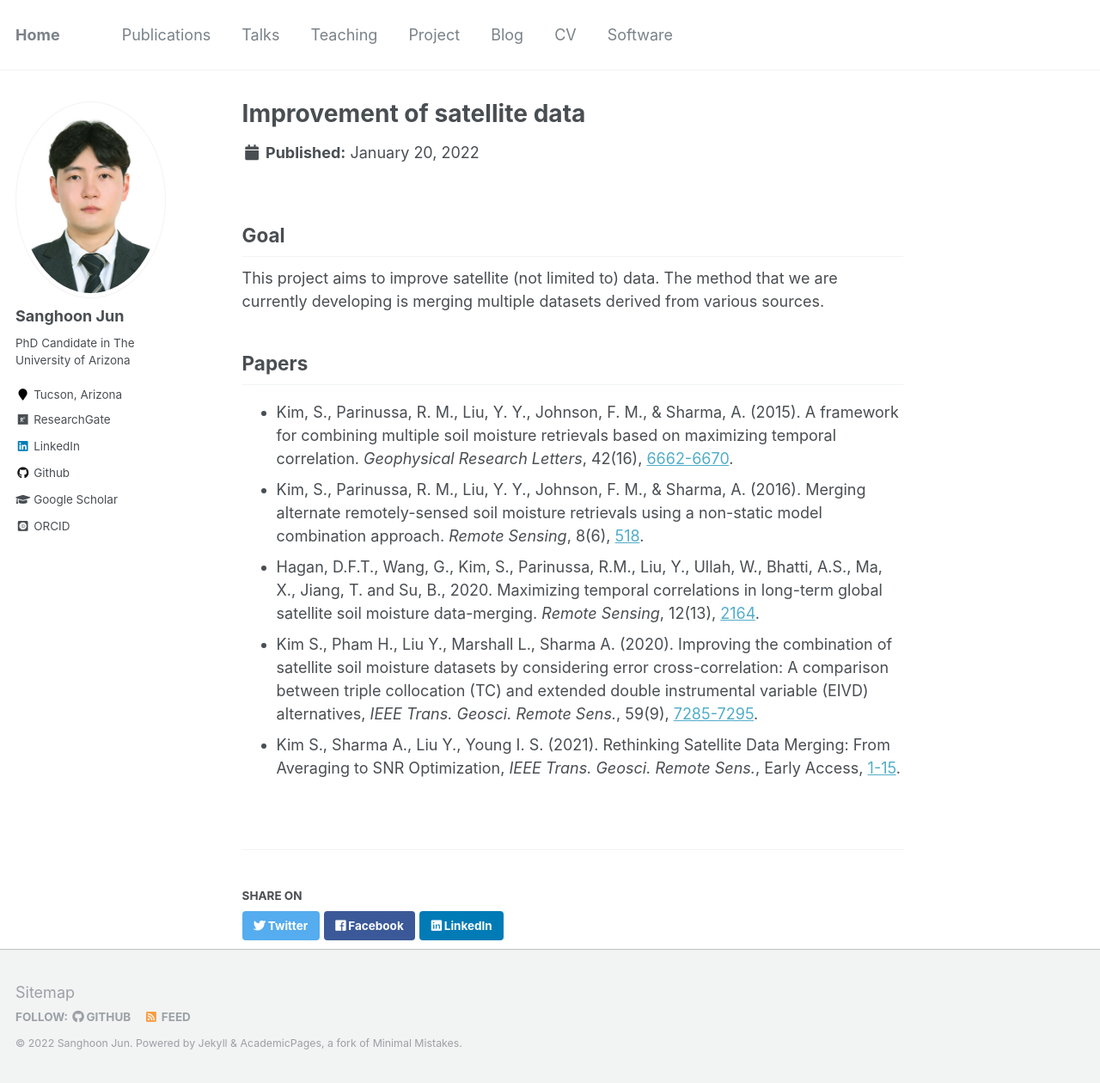
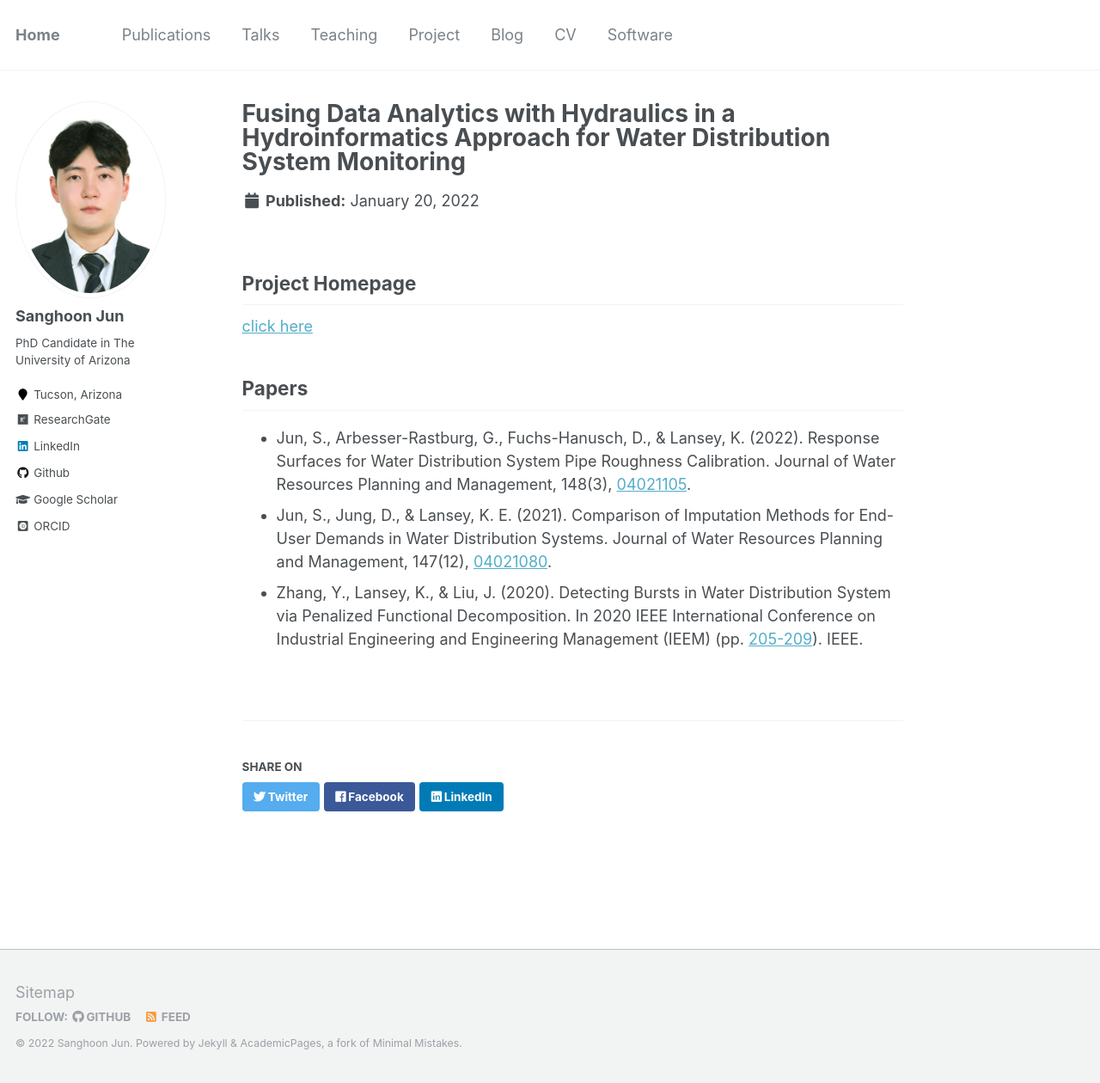
Before and after one commit to uawds/SanghoonJunWater.github.io, a Jekyll site: the page built from _portfolio/project-1_dataImprove.md, in a window 1280 px wide and 1260 px high. Shown: the whole window at 86% size. Built offline with Jekyll 4.4.1, drawn with Linux system fonts in a browser that asks for light colours; some web fonts are replaced.

Commit message:
Update project-1_dataImprove.md

```diff
--- a/_portfolio/project-1_dataImprove.md
+++ b/_portfolio/project-1_dataImprove.md
@@ -1,14 +1,12 @@
 ---
-title: "Improvement of satellite data"
-excerpt: "This project aims to improve satellite (not limited to) data. The method that we are currently developing is merging multiple datasets derived from various sources"
+title: "Fusing Data Analytics with Hydraulics in a Hydroinformatics Approach for Water Distribution System Monitoring"
+excerpt: "NSF Award # 1762862"
 collection: project
 ---
-## Goal
-This project aims to improve satellite (not limited to) data. The method that we are currently developing is merging multiple datasets derived from various sources.
+## Project Homepage
+[click here](https://nsf.gov/awardsearch/showAward?AWD_ID=1762862&HistoricalAwards=false)
 
 ## Papers
-* Kim, S., Parinussa, R. M., Liu, Y. Y., Johnson, F. M., & Sharma, A. (2015). A framework for combining multiple soil moisture retrievals based on maximizing temporal correlation. <i>Geophysical Research Letters</i>, 42(16), <a href="https://steelpl.github.io/publication/2015-07-23-paper-GRL" target="_blank" rel="noopener noreferrer">6662-6670</a>.
-* Kim, S., Parinussa, R. M., Liu, Y. Y., Johnson, F. M., & Sharma, A. (2016). Merging alternate remotely-sensed soil moisture retrievals using a non-static model combination approach. <i>Remote Sensing</i>, 8(6), <a href="https://steelpl.github.io/publication/2016-06-21-paper-RS" target="_blank" rel="noopener noreferrer">518</a>.
-* Hagan, D.F.T., Wang, G., Kim, S., Parinussa, R.M., Liu, Y., Ullah, W., Bhatti, A.S., Ma, X., Jiang, T. and Su, B., 2020. Maximizing temporal correlations in long-term global satellite soil moisture data-merging. <i>Remote Sensing</i>, 12(13), <a href="https://steelpl.github.io/publication/2020-07-07-paper-RS" target="_blank" rel="noopener noreferrer">2164</a>.
-* Kim S., Pham H., Liu Y., Marshall L., Sharma A. (2020). Improving the combination of satellite soil moisture datasets by considering error cross-correlation: A comparison between triple collocation (TC) and extended double instrumental variable (EIVD) alternatives, <i>IEEE Trans. Geosci. Remote Sens.</i>, 59(9), <a href="https://steelpl.github.io/publication/2020-11-02-paper-IEEE_TGRS" target="_blank" rel="noopener noreferrer">7285-7295</a>.
-* Kim S., Sharma A., Liu Y., Young I. S. (2021). Rethinking Satellite Data Merging: From Averaging to SNR Optimization, <i>IEEE Trans. Geosci. Remote Sens.</i>, Early Access, <a href="https://steelpl.github.io/publication/2021-08-18-paper-IEEE_TGRS" target="_blank" rel="noopener noreferrer">1-15</a>.
+* Jun, S., Arbesser-Rastburg, G., Fuchs-Hanusch, D., & Lansey, K. (2022). Response Surfaces for Water Distribution System Pipe Roughness Calibration. Journal of Water Resources Planning and Management, 148(3), <a href="https://steelpl.github.io/publication/2015-07-23-paper-GRL" target="_blank" rel="noopener noreferrer">04021105</a>.
+* Jun, S., Jung, D., & Lansey, K. E. (2021). Comparison of Imputation Methods for End-User Demands in Water Distribution Systems. Journal of Water Resources Planning and Management, 147(12), <a href="https://steelpl.github.io/publication/2020-11-02-paper-IEEE_TGRS" target="_blank" rel="noopener noreferrer">04021080</a>.
+* Zhang, Y., Lansey, K., & Liu, J. (2020). Detecting Bursts in Water Distribution System via Penalized Functional Decomposition. In 2020 IEEE International Conference on Industrial Engineering and Engineering Management (IEEM) (pp. <a href="https://ieeexplore.ieee.org/abstract/document/9309770" target="_blank" rel="noopener noreferrer">205-209</a>). IEEE.
```
